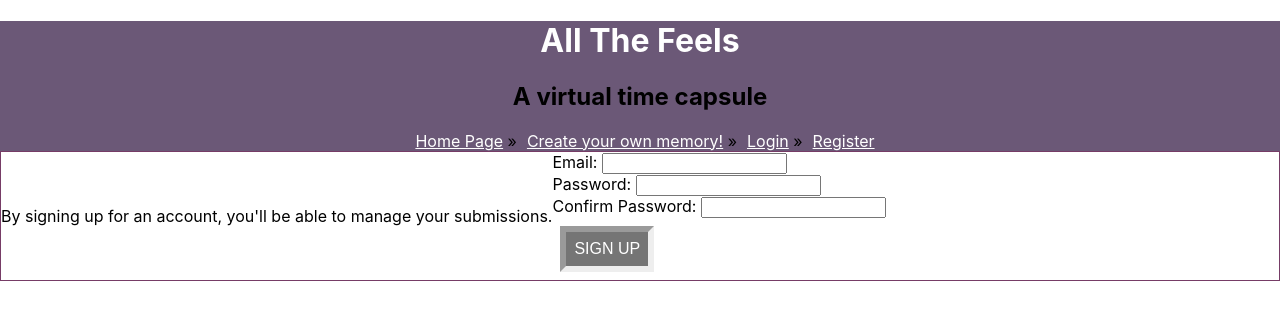
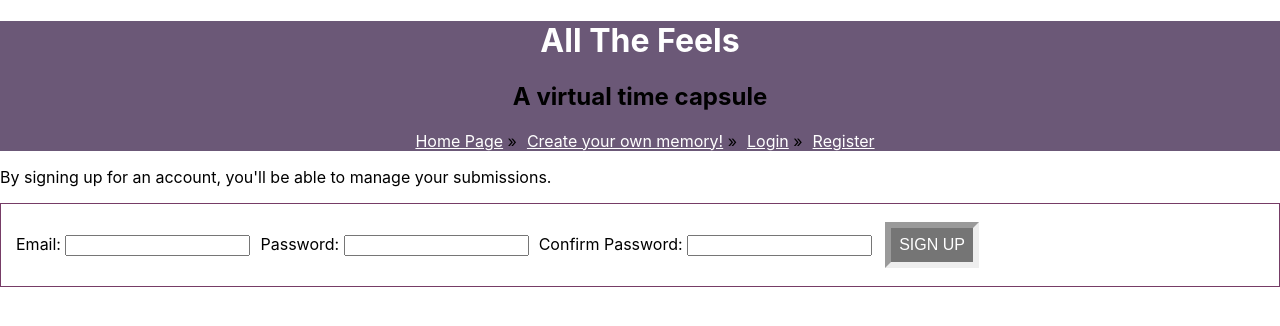
Before and after one commit to Kid-Then-Kid-Now/front-end, a React (Create React App) app: page /register in a window 1280 px wide. Shown: the top 326 px of the page. Built offline with nearby package versions, Linux system fonts and the light colour scheme.

Commit message:
css updates for reg and login

```diff
--- a/src/components/Auth/Login.js
+++ b/src/components/Auth/Login.js
@@ -33,10 +33,11 @@ const Login = ({ setToken }) => {
 	}
 
 	return (
-		<div className='auth-body'>
-			<p>Login info here I guess</p>
-			<form onSubmit={handleSubmit} className='login-form'>
+		<div>
+			<p className='login-message'>Please enter your credentials.</p>
+			<form onSubmit={handleSubmit} className='auth-body'>
 				<label htmlFor='email'>Email Address: </label>
+				<div className='form-component'>
 					<input
 						required
 						onChange={handleChange}
@@ -46,8 +47,10 @@ const Login = ({ setToken }) => {
 						placeholder='valid email address'
 						value={formState.email}
 					/>
+				</div>
 				<br />
 				<label htmlFor='password'>Password: </label>
+				<div className='form-component'>
 					<input
 						required
 						onChange={handleChange}
@@ -57,6 +60,7 @@ const Login = ({ setToken }) => {
 						placeholder='enter password'
 						value={formState.password}
 					/>
+				</div>
 				<br />
 
 				<button id='button' type='submit' className='pretty-button'>
--- a/src/components/Auth/Register.js
+++ b/src/components/Auth/Register.js
@@ -11,7 +11,7 @@ const Register = () => {
 		password2: '',
 		errors: {},
 	};
-	const [passwordError, setPasswordError] = useState(false)
+	const [passwordError, setPasswordError] = useState(false);
 	const [redirect, setRedirect] = useState(false);
 	const [joinState, setJoinState] = useState(signup);
 	const handleChange = (event) => {
@@ -41,12 +41,12 @@ const Register = () => {
 	}
 
 	return (
-		<div className='auth-body'>
-			<p>
+		<div>
+			<p className='sign-up'>
 				By signing up for an account, you'll be able to manage your submissions.
 			</p>
-			<form onSubmit={handleSubmit}>
-				<div>
+			<form onSubmit={handleSubmit} className='auth-body'>
+				<div className='form-component'>
 					<label htmlFor='email'>Email: </label>
 					<input
 						required
@@ -56,7 +56,7 @@ const Register = () => {
 						onChange={handleChange}
 					/>
 				</div>
-				<div>
+				<div className='form-component'>
 					<label htmlFor='password'>Password: </label>
 					<input
 						required
@@ -66,7 +66,7 @@ const Register = () => {
 						value={joinState.password}
 					/>
 				</div>
-				<div>
+				<div className='form-component'>
 					<label htmlFor='password2'>Confirm Password: </label>
 					<input
 						required
--- a/src/components/Auth/auth.css
+++ b/src/components/Auth/auth.css
@@ -1,6 +1,11 @@
 .auth-body {
-    display: flex;
-    flex-wrap: wrap;
-    border: 1px solid #763C66;
-    place-items: center;
+	display: flex;
+	flex-wrap: wrap;
+	border: 1px solid #763c66;
+	place-items: center;
+	padding: 10px;
 }
+
+.form-component {
+	padding: 5px;
+}
--- a/src/components/GalleryTitles/titles.css
+++ b/src/components/GalleryTitles/titles.css
@@ -13,7 +13,7 @@
 	flex-direction: column;
 	justify-content: space-between;
 	overflow: hidden;
-    border: 1px solid #763C66;
+	border: 1px solid #763c66;
 	place-items: center;
 }
 
@@ -23,7 +23,7 @@
 }
 
 .card-name {
-    background-color: #C8AEC1;
+	background-color: #c8aec1;
 	text-align: center;
 	bottom: 5px;
 	width: 100%;
```
Lines whose indentation alone changed are shown as unchanged.
